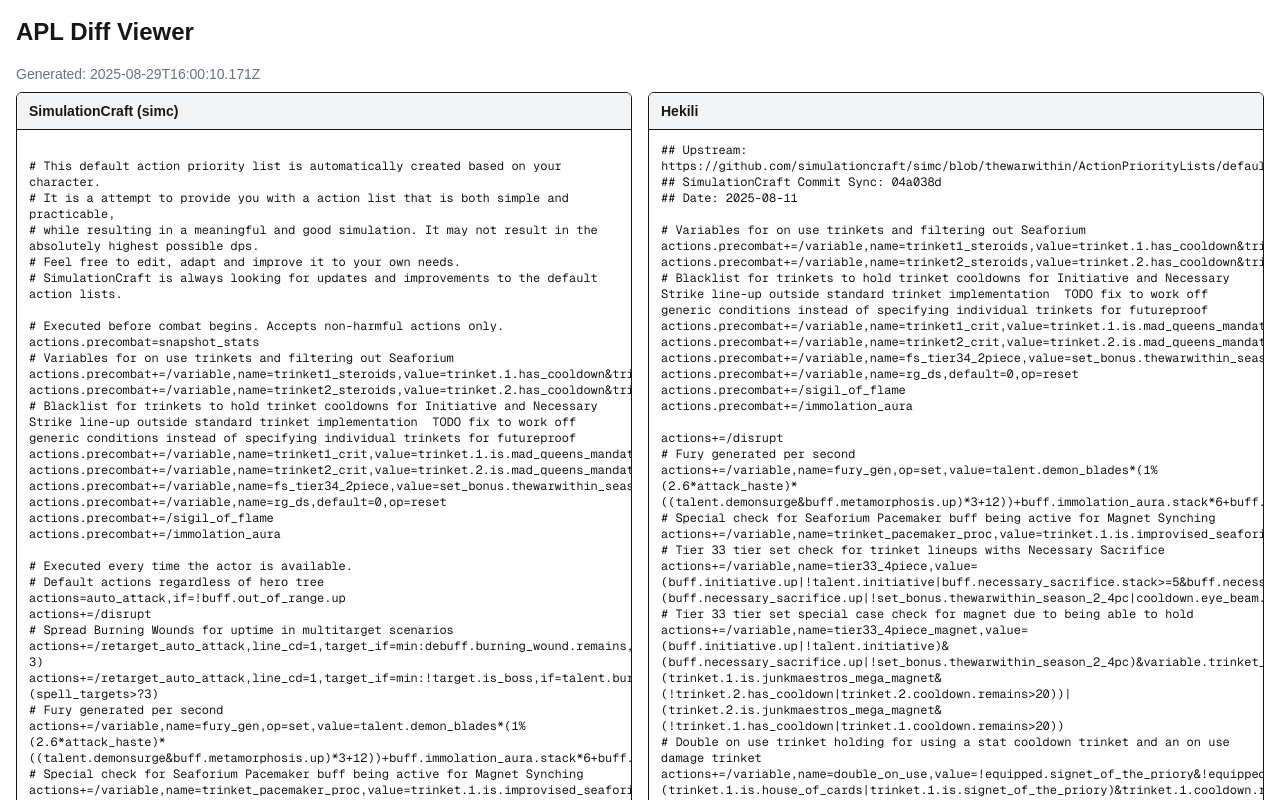
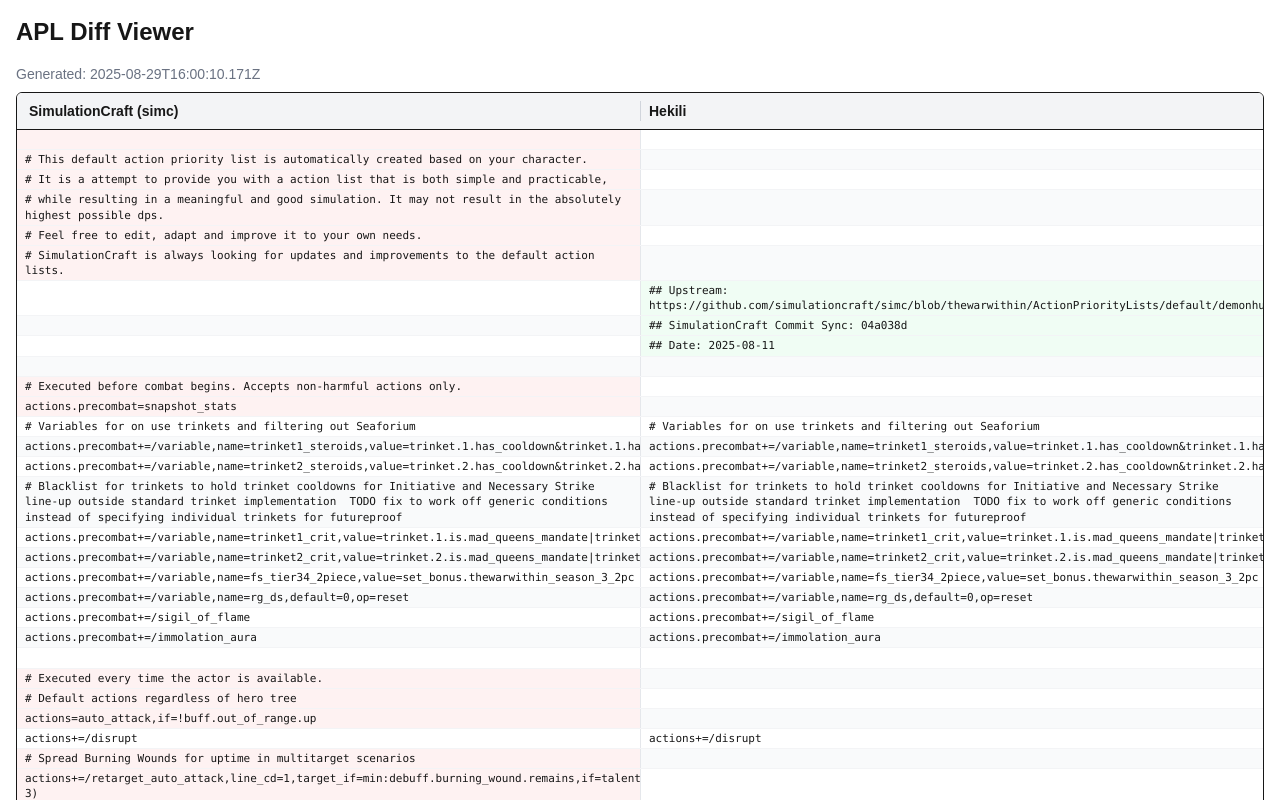
Before and after one commit to davidmann4/hekili-apl-diff-checker, a Next.js app: page / in a window 1280 px wide. Shown: the top 800 px of the page. Built offline with nearby package versions, Linux system fonts and the light colour scheme.

Commit message:
track diffs

```diff
--- a/components/APLComparison.js
+++ b/components/APLComparison.js
@@ -1,18 +1,79 @@
+import { useMemo } from 'react';
+
+// Compute an alignment of lines using a simple LCS so identical lines line up.
+function alignLines(leftLines, rightLines) {
+  const n = leftLines.length;
+  const m = rightLines.length;
+  // DP table of lengths.
+  const dp = Array.from({ length: n + 1 }, () => new Array(m + 1).fill(0));
+  for (let i = n - 1; i >= 0; i--) {
+    const li = leftLines[i];
+    for (let j = m - 1; j >= 0; j--) {
+      if (li === rightLines[j]) dp[i][j] = 1 + dp[i + 1][j + 1];
+      else dp[i][j] = Math.max(dp[i + 1][j], dp[i][j + 1]);
+    }
+  }
+  // Reconstruct alignment.
+  const rows = [];
+  let i = 0, j = 0;
+  while (i < n && j < m) {
+    if (leftLines[i] === rightLines[j]) {
+      rows.push({ left: leftLines[i], right: rightLines[j], type: 'same' });
+      i++; j++;
+    } else if (dp[i + 1][j] >= dp[i][j + 1]) {
+      rows.push({ left: leftLines[i], right: '', type: 'left-only' });
+      i++;
+    } else {
+      rows.push({ left: '', right: rightLines[j], type: 'right-only' });
+      j++;
+    }
+  }
+  while (i < n) {
+    rows.push({ left: leftLines[i], right: '', type: 'left-only' });
+    i++;
+  }
+  while (j < m) {
+    rows.push({ left: '', right: rightLines[j], type: 'right-only' });
+    j++;
+  }
+  return rows;
+}
+
 export default function APLComparison({ simc, hekili, generatedAt }) {
+  const { rows } = useMemo(() => {
+    const leftLines = (simc || '').replace(/\r\n?/g, '\n').split('\n');
+    const rightLines = (hekili || '').replace(/\r\n?/g, '\n').split('\n');
+    const rows = alignLines(leftLines, rightLines);
+    return { rows };
+  }, [simc, hekili]);
+
   return (
     <div className="flex flex-col gap-2">
       {generatedAt && (
         <div className="text-sm text-gray-500">Generated: {generatedAt}</div>
       )}
-      <div className="grid md:grid-cols-2 gap-4 flex-1 min-h-[60vh]">
-        <section className="flex flex-col border rounded-md overflow-hidden">
-          <header className="px-3 py-2 bg-gray-100 dark:bg-gray-800 border-b font-semibold text-sm">SimulationCraft (simc)</header>
-          <pre className="flex-1 m-0 p-3 overflow-auto text-xs whitespace-pre-wrap font-mono">{simc}</pre>
-        </section>
-        <section className="flex flex-col border rounded-md overflow-hidden">
-          <header className="px-3 py-2 bg-gray-100 dark:bg-gray-800 border-b font-semibold text-sm">Hekili</header>
-          <pre className="flex-1 m-0 p-3 overflow-auto text-xs whitespace-pre-wrap font-mono">{hekili}</pre>
-        </section>
+      <div className="flex flex-col border rounded-md overflow-hidden min-h-[60vh]">
+        <header className="px-3 py-2 bg-gray-100 dark:bg-gray-800 border-b font-semibold text-sm flex">
+          <div className="w-1/2 pr-2">SimulationCraft (simc)</div>
+          <div className="w-1/2 pl-2 border-l border-gray-300 dark:border-gray-700">Hekili</div>
+        </header>
+        <div className="flex-1 overflow-auto font-mono text-[11px] leading-snug">
+          <div>
+            {rows.map((r, idx) => {
+              const zebra = idx % 2 === 0 ? 'bg-white dark:bg-gray-950' : 'bg-gray-50 dark:bg-gray-900/50';
+              const diffBg = r.type === 'same' ? '' : r.type === 'left-only' ? 'bg-red-50 dark:bg-red-900/30' : 'bg-green-50 dark:bg-green-900/30';
+              return (
+                <div
+                  key={idx}
+                  className={`flex border-b border-gray-100 dark:border-gray-800 ${zebra}`}
+                >
+                  <pre className={`m-0 w-1/2 whitespace-pre-wrap px-2 py-0.5 overflow-hidden ${r.type === 'left-only' ? diffBg : ''}`}>{r.left === '' ? '\u00A0' : r.left}</pre>
+                  <pre className={`m-0 w-1/2 whitespace-pre-wrap px-2 py-0.5 overflow-hidden border-l border-gray-200 dark:border-gray-700 ${r.type === 'right-only' ? diffBg : ''}`}>{r.right === '' ? '\u00A0' : r.right}</pre>
+                </div>
+              );
+            })}
+          </div>
+        </div>
       </div>
     </div>
   );
```
